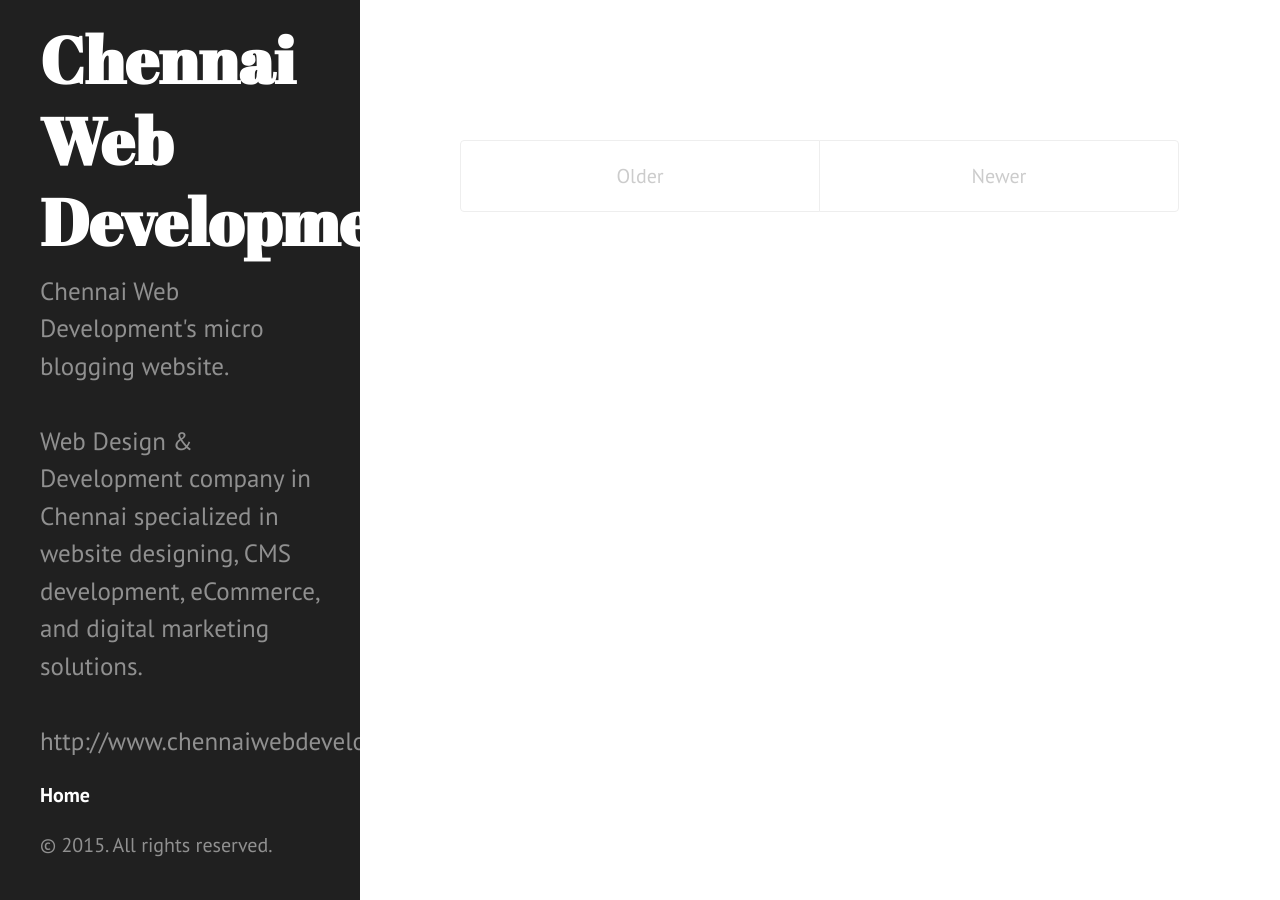
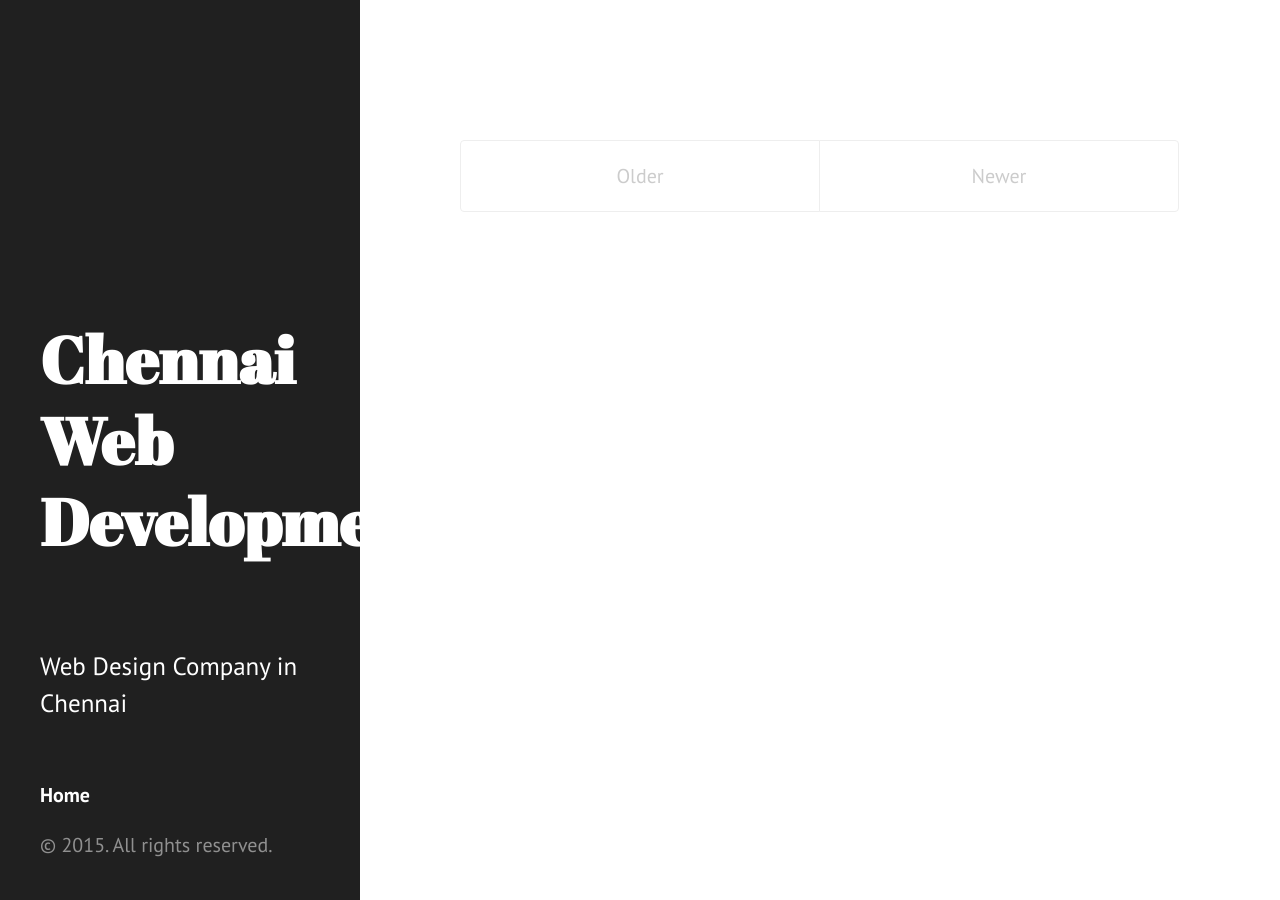
Before and after one commit to chennaiwebdevelopment/chennaiwebdevelopment.github.io, a Jekyll site: the page built from index.html, in a window 1280 px wide. Built offline with Jekyll 4.4.1, drawn with Linux system fonts in a browser that asks for light colours; the list of posts is cut into pages by our own code.

Commit message:
Update _config.yml

```diff
--- a/_config.yml
+++ b/_config.yml
@@ -4,5 +4,5 @@ markdown: kramdown
 url: http://chennaiwebdevelopment.github.io
 title: Chennai Web Development
 tagline: Your destination to design & development needs
-description: Chennai Web Development's micro blogging website. <br /><br />Web Design & Development company in Chennai specialized in website designing, CMS development, eCommerce, and digital marketing solutions.<br /><br />http://www.chennaiwebdevelopment.in/
+description: <br /><br /><a href="http://www.chennaiwebdevelopment.in/web-design-services/">Web Design Company in Chennai</a><br /><br />
 paginate: 5
```
